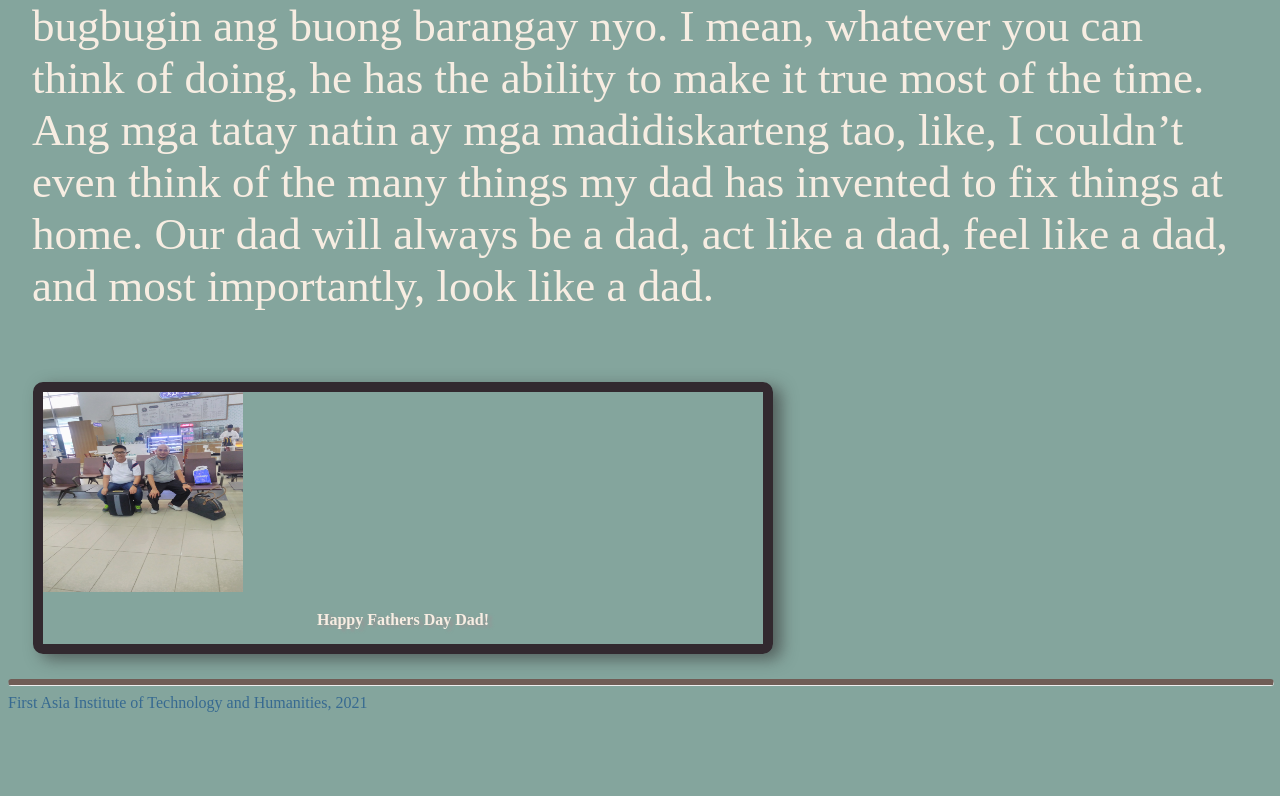
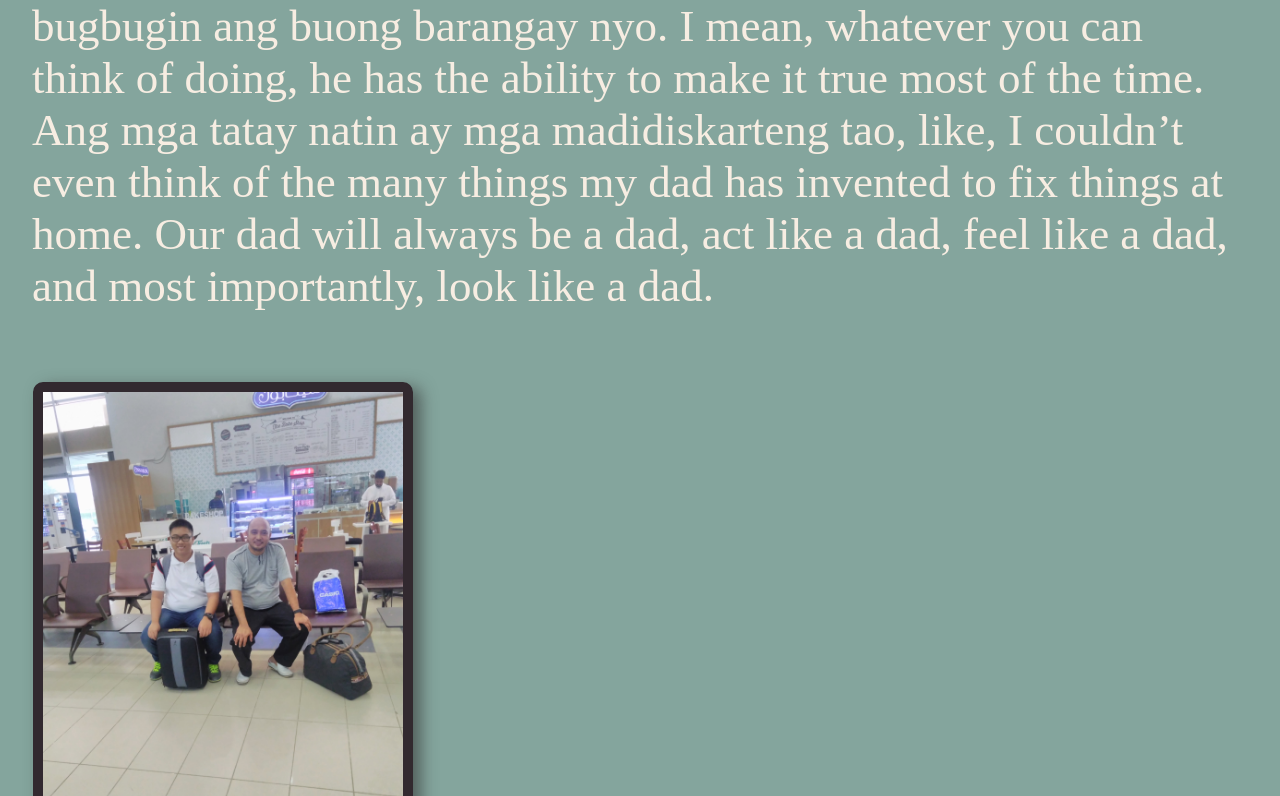
Before and after one commit to EjayEspedido/EjaysBiography.github.io, a plain HTML site: page FathersDay.html in a window 1280 px wide. Shown: the part 2004-2800 px from the top of the page. Before the commit the page ends 2724 px from the top, so only its background shows below. Drawn offline with Linux system fonts and the light colour scheme; a web font is replaced by a local one.

Commit message:
Update FathersDay.html

```diff
--- a/FathersDay.html
+++ b/FathersDay.html
@@ -23,8 +23,8 @@ Even though it looks like it, our father, dad, papa, tatay, is still human, stil
 	<p class="summary">What do I mean? Our dads are different than every one else’s. They’re literally built to withstand all concrete barriers that they face in today’s society, everything they do that they do for you, has a certain level of difficulty they accomplished through sheer will and effort, specifically just for you. Can we just talk about how Filipino dads are pure muscle men? Kahit sobrang laki ng tyan ng tatay mo, kayang buhatin ang sako ng bigas, o kaya, kayang bugbugin ang buong barangay nyo. I mean, whatever you can think of doing, he has the ability to make it true most of the time. Ang mga tatay natin ay mga madidiskarteng tao, like, I couldn’t even think of the many things my dad has invented to fix things at home. Our dad will always be a dad, act like a dad, feel like a dad, and most importantly, look like a dad.
 </p>
 
-<div class="gallery2">
-    <img src="Photos\Dad.jpg" width="1280" height="720">
+<div class="gallery">
+    <img src="Photos\Dad.jpg" width="1280" height="720" center>
   <div class="desc">Happy Fathers Day Dad!</div>
 </div>
 
```
